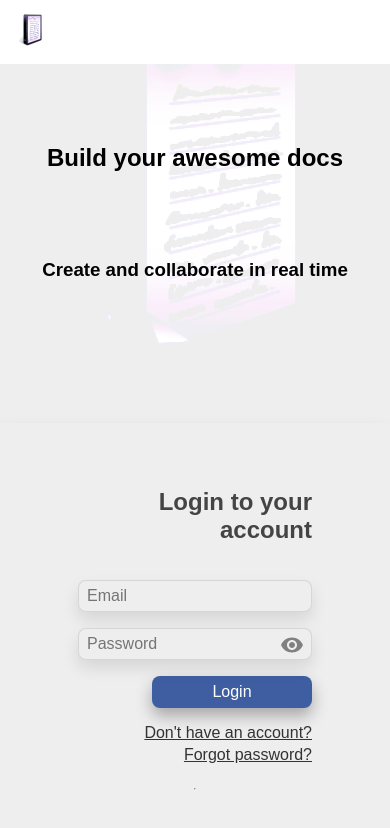
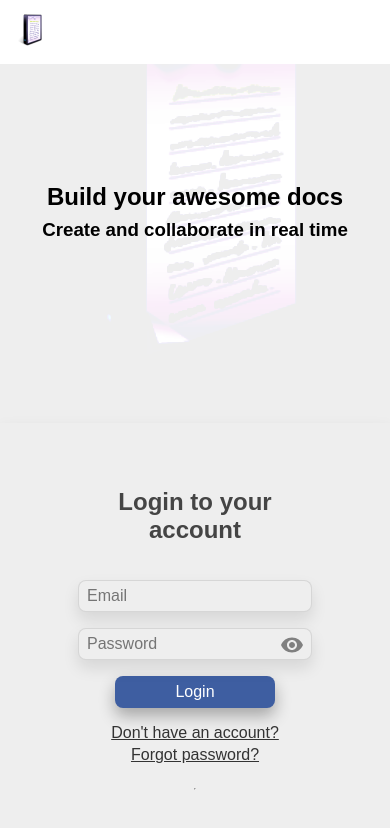
Before and after one commit to PunitDh/GoogleDocsClone, a React (Create React App) app in the folder client/: page /login/ in a window 390 px wide. Shown: the top 828 px of the page. Built offline with nearby package versions, Linux system fonts and the light colour scheme; no server answers.

Commit message:
Fix styling on auth page

```diff
--- a/client/src/auth/auth.css
+++ b/client/src/auth/auth.css
@@ -93,6 +93,7 @@
 .form-link {
   color: #333;
   cursor: pointer;
+  text-align: right;
 }
 
 .password-container {
@@ -115,7 +116,7 @@
   color: #02153d;
 }
 
-@media screen and (max-width: 600px) {
+@media screen and (max-width: 768px) {
   .auth-main {
     flex-direction: column;
     align-items: center;
@@ -124,6 +125,7 @@
 
   .auth-main section {
     width: 100%;
+    gap: 0.5rem;
   }
 
   .auth-screen-left-section {
@@ -137,7 +139,32 @@
   .auth-screen-left-section h1 {
     text-shadow: 0 0 0 rgba(0,0,0,0)
   }
+
+  .auth-main section form h2 {
+    text-align: center;
+  }
+
+  .auth-main section form .form-links-container {
+    width: 100%;
+    align-items: center;
+  }
+
+  .auth-screen-left-section h1, .auth-screen-left-section h3 {
+    text-align: center;
+    margin: 0 auto;
+  }
 }
+
+@media screen and (max-width: 300px) {
+  .auth-screen-left-section {
+    height: 100%;
+  }
+
+  .auth-main section:nth-child(2) {
+    height: 50%;
+  }
+}
+
 
 .auth-screen-left-section {
   background-image: url('../assets/logo512.png');
```
